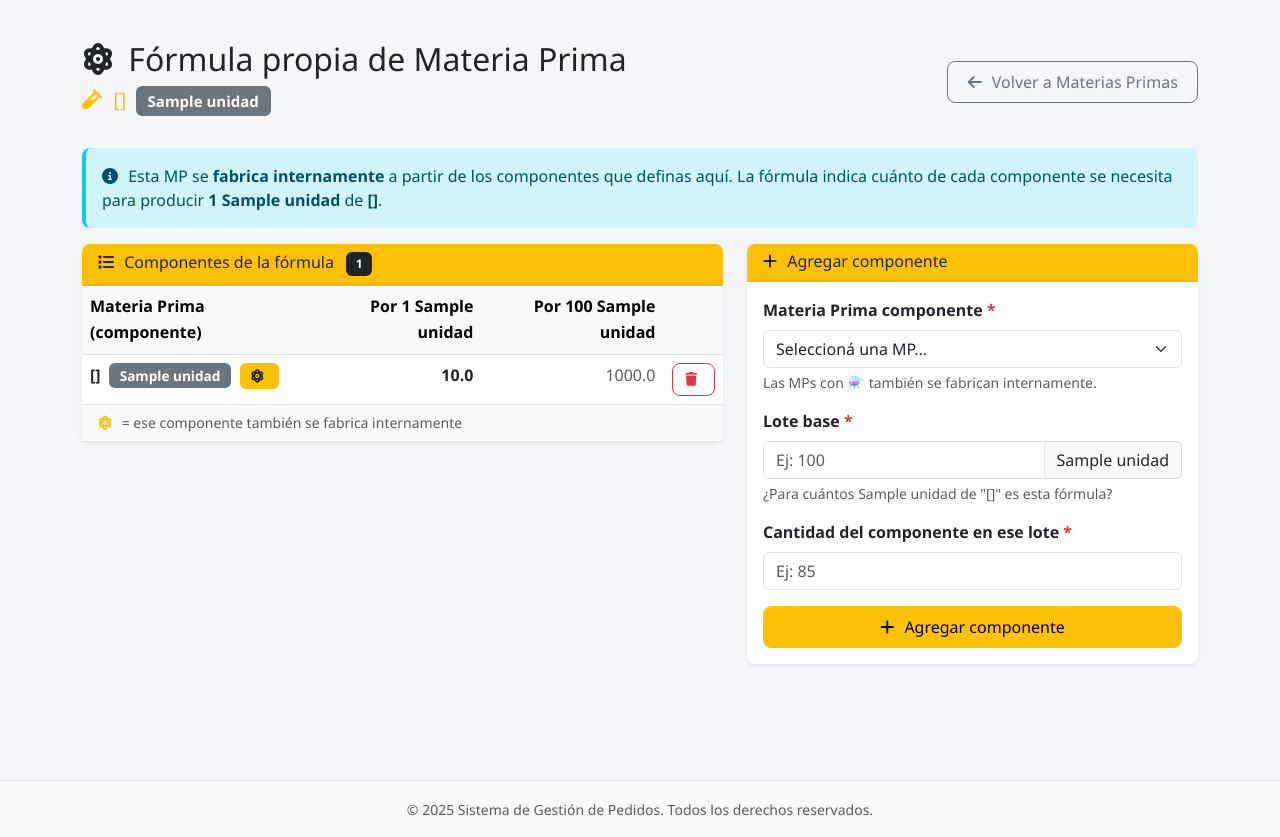
After one commit to Sandeje96/gestion_pedidos, a Python web app: template app/templates/gerente/formula_materia_prima.html in a window 1280 px wide. The commit adds this page. Run offline with Jinja, Linux system fonts and the light colour scheme; the template is opened without the code that fills it: most values are stand-ins (such as "Sample title", 1, 10 or a date in 2020); some libraries are stand-ins or nearby versions.

Commit message:
feat: materias primas intermedias con formula propia (autoreceta MP)

```diff
--- a/app/__init__.py
+++ b/app/__init__.py
@@ -101,6 +101,7 @@ def create_app(config_name='development'):
         from app.models.materia_prima import MateriaPrima          # noqa
         from app.models.formulacion_producto import FormulacionProducto  # noqa
         from app.models.movimiento_materia_prima import MovimientoMateriaPrima  # noqa
+        from app.models.formulacion_materia_prima import FormulacionMateriaPrima  # noqa
         db.create_all()
 
         # Migraciones automáticas de base de datos para producción (PostgreSQL) y local (SQLite)
--- a/app/models/__init__.py
+++ b/app/models/__init__.py
@@ -15,9 +15,11 @@ from app.models.gasto_repartidor import GastoRepartidor
 from app.models.materia_prima import MateriaPrima
 from app.models.formulacion_producto import FormulacionProducto
 from app.models.movimiento_materia_prima import MovimientoMateriaPrima
+from app.models.formulacion_materia_prima import FormulacionMateriaPrima
 
 __all__ = [
     'Usuario', 'Cliente', 'Pedido', 'Producto', 'MensajePedido',
     'ProduccionDiaria', 'Boleta', 'PagoBoleta', 'GastoRepartidor',
     'MateriaPrima', 'FormulacionProducto', 'MovimientoMateriaPrima',
+    'FormulacionMateriaPrima',
 ]
--- /dev/null
+++ b/app/templates/gerente/formula_materia_prima.html
@@ -0,0 +1,186 @@
+{% extends "base.html" %}
+
+{% block title %}Fórmula propia — {{ mp.nombre }}{% endblock %}
+
+{% block content %}
+<div class="d-flex justify-content-between align-items-center mb-4">
+    <div>
+        <h2><i class="fas fa-atom"></i> Fórmula propia de Materia Prima</h2>
+        <h5 class="text-warning">
+            <i class="fas fa-vial"></i> {{ mp.nombre }}
+            <span class="badge bg-secondary ms-1">{{ mp.unidad }}</span>
+        </h5>
+    </div>
+    <a href="{{ url_for('gerente.materias_primas') }}" class="btn btn-outline-secondary">
+        <i class="fas fa-arrow-left"></i> Volver a Materias Primas
+    </a>
+</div>
+
+<div class="alert alert-info">
+    <i class="fas fa-info-circle"></i>
+    Esta MP se <strong>fabrica internamente</strong> a partir de los componentes que definas aquí.
+    La fórmula indica cuánto de cada componente se necesita para producir
+    <strong>1 {{ mp.unidad }}</strong> de <strong>{{ mp.nombre }}</strong>.
+</div>
+
+<div class="row">
+
+    {# ── Componentes actuales ── #}
+    <div class="col-md-7 mb-4">
+        <div class="card shadow-sm">
+            <div class="card-header bg-warning text-dark">
+                <h6 class="mb-0">
+                    <i class="fas fa-list"></i> Componentes de la fórmula
+                    <span class="badge bg-dark ms-2">{{ componentes|length }}</span>
+                </h6>
+            </div>
+            <div class="card-body p-0">
+                {% if componentes %}
+                <table class="table table-hover mb-0">
+                    <thead class="table-light">
+                        <tr>
+                            <th>Materia Prima (componente)</th>
+                            <th class="text-end">Por 1 {{ mp.unidad }}</th>
+                            <th class="text-end">Por 100 {{ mp.unidad }}</th>
+                            <th></th>
+                        </tr>
+                    </thead>
+                    <tbody>
+                        {% for c in componentes %}
+                        <tr>
+                            <td>
+                                <strong>{{ c.componente.nombre }}</strong>
+                                <span class="badge bg-secondary ms-1">{{ c.componente.unidad }}</span>
+                                {% if c.componente.formula_propia.count() > 0 %}
+                                <span class="badge bg-warning text-dark ms-1" title="Este componente también tiene fórmula propia">
+                                    <i class="fas fa-atom"></i>
+                                </span>
+                                {% endif %}
+                            </td>
+                            <td class="text-end fw-bold">{{ c.cantidad_por_unidad|float|round(4) }}</td>
+                            <td class="text-end text-muted">{{ (c.cantidad_por_unidad|float * 100)|round(3) }}</td>
+                            <td class="text-end">
+                                <form method="POST" class="d-inline"
+                                      onsubmit="return confirm('¿Eliminar este componente?')">
+                                    <input type="hidden" name="accion" value="eliminar">
+                                    <input type="hidden" name="comp_formula_id" value="{{ c.id }}">
+                                    <button type="submit" class="btn btn-sm btn-outline-danger">
+                                        <i class="fas fa-trash"></i>
+                                    </button>
+                                </form>
+                            </td>
+                        </tr>
+                        {% endfor %}
+                    </tbody>
+                    <tfoot class="table-light">
+                        <tr>
+                            <td colspan="4" class="text-muted small ps-3">
+                                <i class="fas fa-atom text-warning"></i> = ese componente también se fabrica internamente
+                            </td>
+                        </tr>
+                    </tfoot>
+                </table>
+                {% else %}
+                <div class="text-center text-muted py-4">
+                    <i class="fas fa-flask fa-2x mb-2"></i>
+                    <p class="mb-0">Sin componentes. Agregá las materias primas desde el panel de la derecha.</p>
+                </div>
+                {% endif %}
+            </div>
+        </div>
+    </div>
+
+    {# ── Agregar componente ── #}
+    <div class="col-md-5 mb-4">
+        <div class="card shadow-sm border-warning">
+            <div class="card-header bg-warning text-dark">
+                <h6 class="mb-0"><i class="fas fa-plus"></i> Agregar componente</h6>
+            </div>
+            <div class="card-body">
+                <form method="POST">
+                    <input type="hidden" name="accion" value="agregar">
+
+                    <div class="mb-3">
+                        <label class="form-label fw-bold">
+                            Materia Prima componente <span class="text-danger">*</span>
+                        </label>
+                        <select class="form-select" name="componente_id" required>
+                            <option value="" disabled selected>Seleccioná una MP...</option>
+                            {% for mp_opt in mps_disponibles %}
+                            <option value="{{ mp_opt.id }}">
+                                {{ mp_opt.nombre }} ({{ mp_opt.unidad }})
+                                {% if mp_opt.formula_propia.count() > 0 %} ⚗️{% endif %}
+                            </option>
+                            {% endfor %}
+                        </select>
+                        <div class="form-text">Las MPs con ⚗️ también se fabrican internamente.</div>
+                    </div>
+
+                    <div class="mb-3">
+                        <label class="form-label fw-bold">
+                            Lote base <span class="text-danger">*</span>
+                        </label>
+                        <div class="input-group">
+                            <input type="number" class="form-control" name="lote_base" id="lote_base"
+                                   min="0.001" step="0.001" placeholder="Ej: 100" required>
+                            <span class="input-group-text">{{ mp.unidad }}</span>
+                        </div>
+                        <div class="form-text">¿Para cuántos {{ mp.unidad }} de "{{ mp.nombre }}" es esta fórmula?</div>
+                    </div>
+
+                    <div class="mb-3">
+                        <label class="form-label fw-bold">
+                            Cantidad del componente en ese lote <span class="text-danger">*</span>
+                        </label>
+                        <input type="number" class="form-control" name="cantidad_lote" id="cantidad_lote"
+                               min="0.001" step="0.001" placeholder="Ej: 85" required>
+                    </div>
+
+                    <div class="alert alert-light border mb-3 py-2" id="preview-calc" style="display:none;">
+                        <small>
+                            <i class="fas fa-calculator text-primary"></i>
+                            Ratio: <strong id="ratio-result">—</strong> por {{ mp.unidad }}
+                        </small>
+                    </div>
+
+                    {% if not mps_disponibles %}
+                    <div class="alert alert-warning">
+                        No hay otras materias primas disponibles.
+                    </div>
+                    {% endif %}
+
+                    <div class="d-grid">
+                        <button type="submit" class="btn btn-warning"
+                                {{ 'disabled' if not mps_disponibles }}>
+                            <i class="fas fa-plus"></i> Agregar componente
+                        </button>
+                    </div>
+                </form>
+            </div>
+        </div>
+    </div>
+
+</div>
+{% endblock %}
+
+{% block extra_js %}
+<script>
+    const loteInput = document.getElementById('lote_base');
+    const cantInput = document.getElementById('cantidad_lote');
+    const preview = document.getElementById('preview-calc');
+    const ratioResult = document.getElementById('ratio-result');
+
+    function calcularRatio() {
+        const lote = parseFloat(loteInput.value);
+        const cant = parseFloat(cantInput.value);
+        if (lote > 0 && cant > 0) {
+            ratioResult.textContent = (cant / lote).toFixed(6);
+            preview.style.display = 'block';
+        } else {
+            preview.style.display = 'none';
+        }
+    }
+    loteInput.addEventListener('input', calcularRatio);
+    cantInput.addEventListener('input', calcularRatio);
+</script>
+{% endblock %}
```
Also changed, not shown: app/models/formulacion_materia_prima.py (added, +87 -0 lines), app/models/materia_prima.py (+18 -0 lines), app/routes/gerente.py (+93 -0 lines), app/templates/gerente/materias_primas.html (+14 -0 lines).
